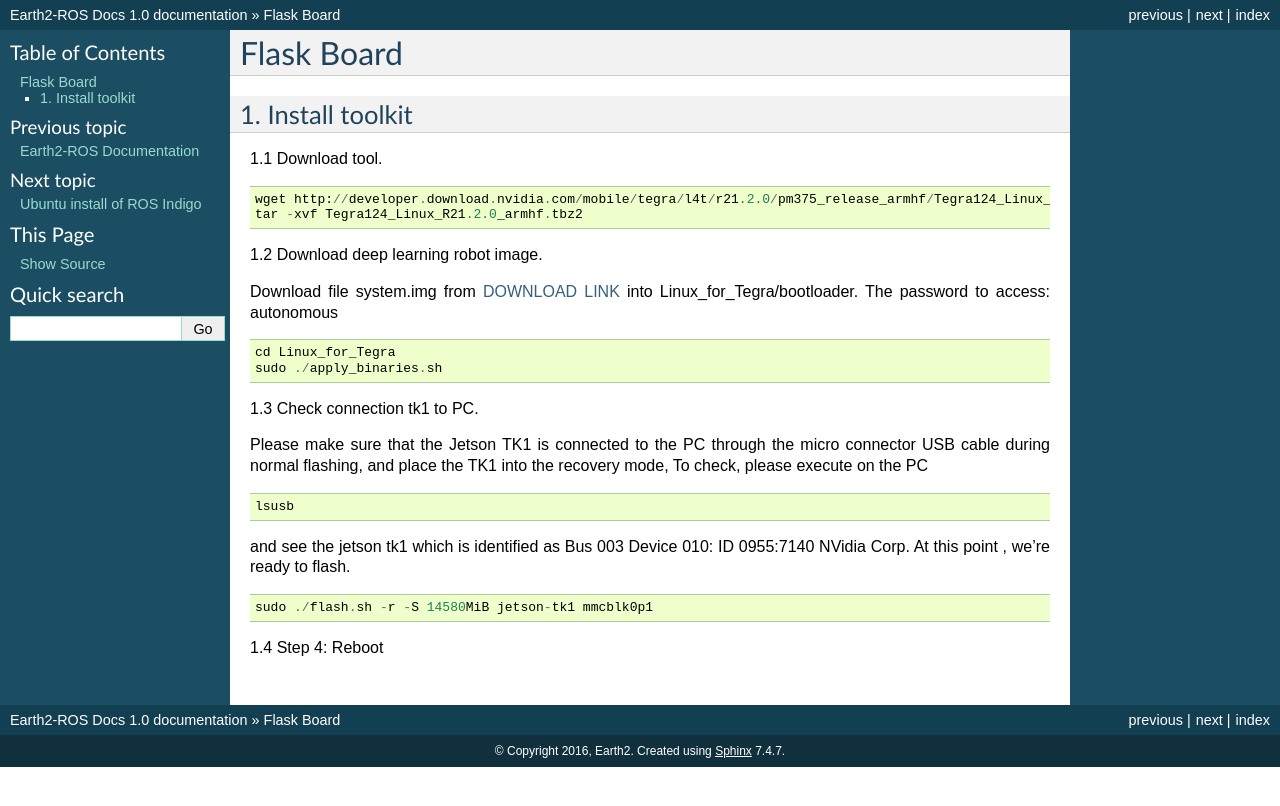
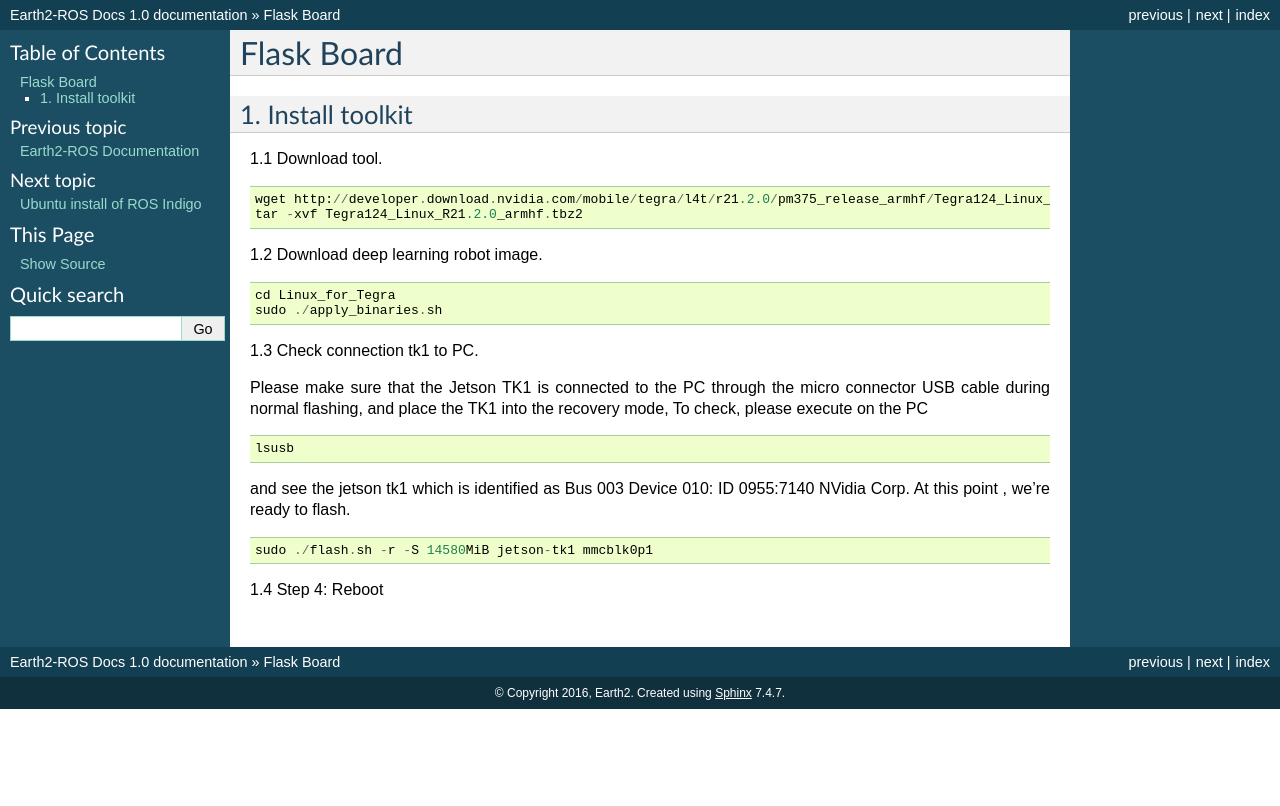
Before and after one commit to jacksnow00/earth2-docs, a Sphinx documentation site: the page built from docs/aflaskboard.rst, in a window 1280 px wide. Shown: the top 806 px of the page. Built offline with Sphinx 7.4.7, drawn with Linux system fonts in a browser that asks for light colours.

Commit message:
Update aflaskboard.rst

```diff
--- a/docs/aflaskboard.rst
+++ b/docs/aflaskboard.rst
@@ -12,9 +12,6 @@ Flask Board
   tar -xvf Tegra124_Linux_R21.2.0_armhf.tbz2
 
 1.2 Download deep learning robot image.
-
-Download file system.img from `DOWNLOAD LINK <https://www.dropbox.com/sh/olzbxz88r0hhe0q/AADeACDKgvmVSuXW7GUHTgiKa?dl=0>`_ into Linux_for_Tegra/bootloader.
-The password to access: autonomous
 
 ::
 
```
